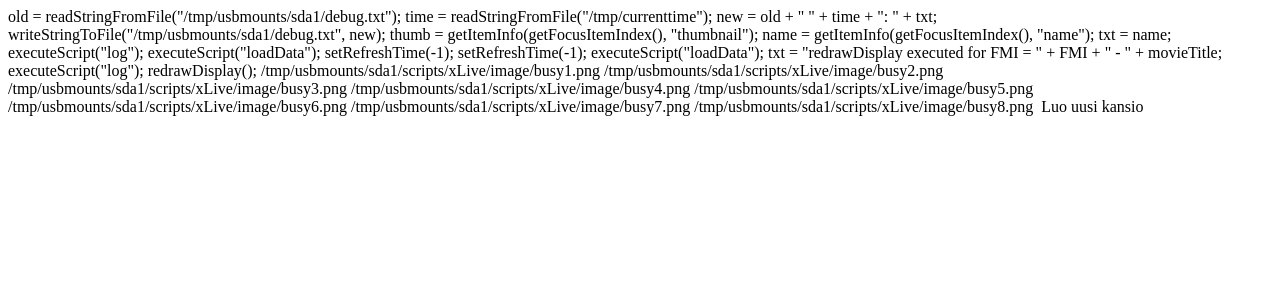
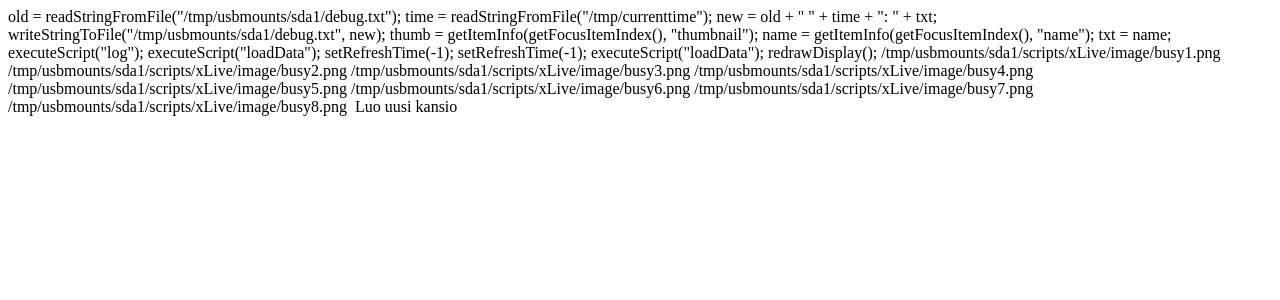
Before and after one commit to orktes/xelisaviihde, a PHP site: template templates/rss.coverflow.php in a window 1280 px wide. Shown: the top 300 px of the page. Run offline with PHP 8.4, Linux system fonts and the light colour scheme; the template is opened without the code that fills it, so the values that code supplies are empty.

Commit message:
git-svn-id: http://xelisaviihde.googlecode.com/svn/trunk@9 f6f80a8b-968f-e7cd-b104-9312d2818bcb

```diff
--- a/templates/rss.coverflow.php
+++ b/templates/rss.coverflow.php
@@ -29,7 +29,6 @@ setRefreshTime(-1);
     setRefreshTime(-1);
     executeScript("loadData");
 
-    txt = "redrawDisplay executed for FMI = " + FMI + " - " + movieTitle; executeScript("log");
     redrawDisplay();
 
   </onRefresh>
```
